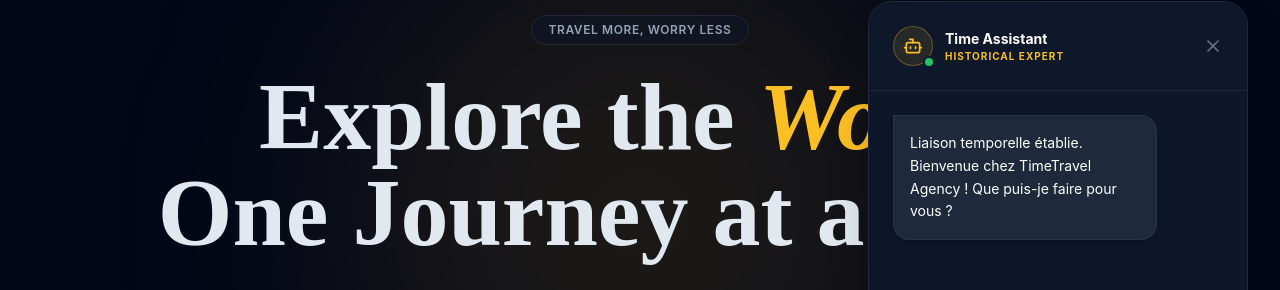
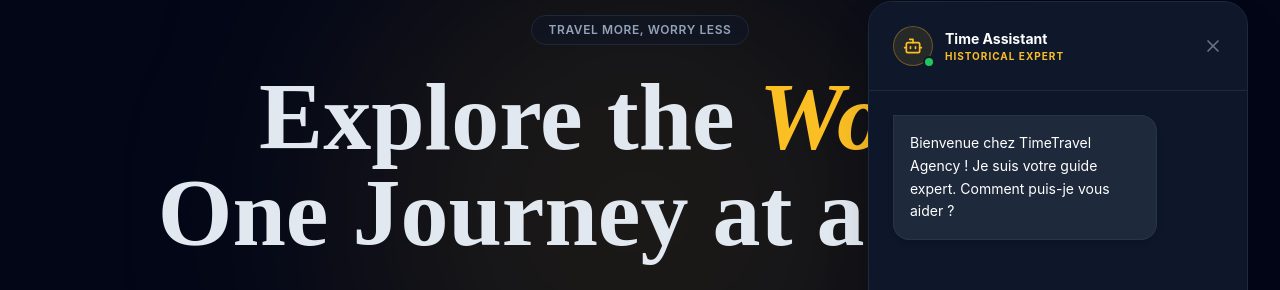
Before and after one commit to maramouki/timetravel-agency-webapp, a React (Vite) app: page / in a window 1280 px wide. Both pictures are taken after a click on the button 1216 px from the left and 736 px from the top of the page. Shown: the part 187-477 px from the top of the page. Built offline with nearby package versions, Linux system fonts and the light colour scheme.

Commit message:
Universal Chat API support v-universal

```diff
--- a/src/components/Chatbot.jsx
+++ b/src/components/Chatbot.jsx
@@ -7,43 +7,55 @@ const Chatbot = () => {
     const [isOpen, setIsOpen] = useState(false);
     const chatWindowRef = useRef(null);
 
-    // Vercel AI SDK hook with explicit fallback defaults
+    // Vercel AI SDK hook
     const chat = useChat({
         api: '/api/chat',
-        onError: (err) => {
-            console.error("SDK_ERROR:", err);
-        },
+        onError: (err) => { console.error("SDK_ERR:", err); },
         initialMessages: [
-            {
-                id: 'init-msg-001',
-                role: 'assistant',
-                content: "Bienvenue chez TimeTravel Agency ! Je suis votre guide expert en époques révolues. Quelle destination vous fait rêver aujourd'hui ?"
-            }
+            { id: 'welcome-001', role: 'assistant', content: "Bienvenue chez TimeTravel Agency ! Je suis votre guide expert. Quelle destination vous fait rêver ?" }
         ]
     });
 
-    // Destructure with secondary safety
-    const {
-        messages = [],
-        input = '',
-        handleInputChange,
-        handleSubmit,
-        isLoading = false,
-        error
-    } = chat;
+    // Diagnostique profond pour identifier les noms des fonctions
+    useEffect(() => {
+        console.log("=== UNIVERSAL DIAGNOSTIC ===");
+        console.log("Hook Keys:", Object.keys(chat));
+        console.log("Messages Data:", chat.messages);
+        console.log("Is Input Present:", 'input' in chat);
+        console.log("Input Type:", typeof chat.input);
+        console.log("Found handleInputChange:", typeof chat.handleInputChange === 'function');
+        console.log("Found handleSubmit:", typeof chat.handleSubmit === 'function');
+        console.log("Found sendMessage (New API?):", typeof chat.sendMessage === 'function');
+        console.log("Deployment: v-universal"); // Updated commit log
+        console.log("============================");
+    }, [chat]);
+
+    // Extraction sécurisée avec fallbacks dynamiques
+    const messages = chat.messages || [];
+    const isLoading = chat.isLoading || false;
+    const error = chat.error;
+    const input = chat.input || '';
+
+    // Gestionnaire de changement universel
+    const onTextChange = chat.handleInputChange || ((e) => {
+        if (chat.setInput) chat.setInput(e.target.value);
+    });
+
+    // Gestionnaire de soumission universel
+    const onFormSubmit = (e) => {
+        e.preventDefault();
+        if (chat.handleSubmit) {
+            chat.handleSubmit(e);
+        } else if (chat.append) {
+            chat.append({ role: 'user', content: input });
+            if (chat.setInput) chat.setInput('');
+        } else if (chat.sendMessage) {
+            chat.sendMessage(input);
+            if (chat.setInput) chat.setInput('');
+        }
+    };
 
     const chatContainerRef = useRef(null);
-
-    // Deep Diagnostic Log
-    useEffect(() => {
-        console.log("=== CHATBOT DEEP DIAGNOSTIC ===");
-        console.log("Hook Result Object:", chat);
-        console.log("Messages Array:", messages);
-        console.log("Input State:", `"${input}"`);
-        console.log("Has Input Change Function:", typeof handleInputChange === 'function');
-        console.log("Deployment: v-hyper-stable");
-        console.log("===============================");
-    }, [chat, messages, input]);
 
     useEffect(() => {
         if (chatContainerRef.current) {
@@ -60,13 +72,9 @@ const Chatbot = () => {
         }
     }, [isOpen]);
 
-    // UI Fallback : If messages is empty (SDK failure), we show a local message
+    // Fallback visuel si messages est vide au démarrage
     const finalMessages = messages.length > 0 ? messages : [
-        {
-            id: 'local-welcome',
-            role: 'assistant',
-            content: "Liaison temporelle établie. Bienvenue chez TimeTravel Agency ! Que puis-je faire pour vous ?"
-        }
+        { id: 'ui-welcome', role: 'assistant', content: "Bienvenue chez TimeTravel Agency ! Je suis votre guide expert. Comment puis-je vous aider ?" }
     ];
 
     return (
@@ -141,18 +149,18 @@ const Chatbot = () => {
 
                     {/* Input */}
                     <form
-                        onSubmit={handleSubmit}
+                        onSubmit={onFormSubmit}
                         className="p-4 bg-slate-900 border-t border-slate-800 flex items-center space-x-2"
                     >
                         <input
                             value={input}
-                            onChange={handleInputChange}
+                            onChange={onTextChange}
                             className="flex-1 bg-slate-800 text-white text-sm px-4 py-3 rounded-xl focus:outline-none focus:ring-1 focus:ring-time-gold transition border border-transparent placeholder:text-slate-500 outline-none"
                             placeholder="Interrogez le temps..."
                         />
                         <button
                             type="submit"
-                            disabled={isLoading || !input || !input.trim()}
+                            disabled={isLoading || !input || (typeof input === 'string' && !input.trim())}
                             className="bg-time-gold text-slate-950 p-3 rounded-xl hover:bg-white transition flex items-center justify-center disabled:opacity-50 disabled:cursor-not-allowed transform active:scale-95"
                         >
                             <Send className="h-4 w-4" />
```
